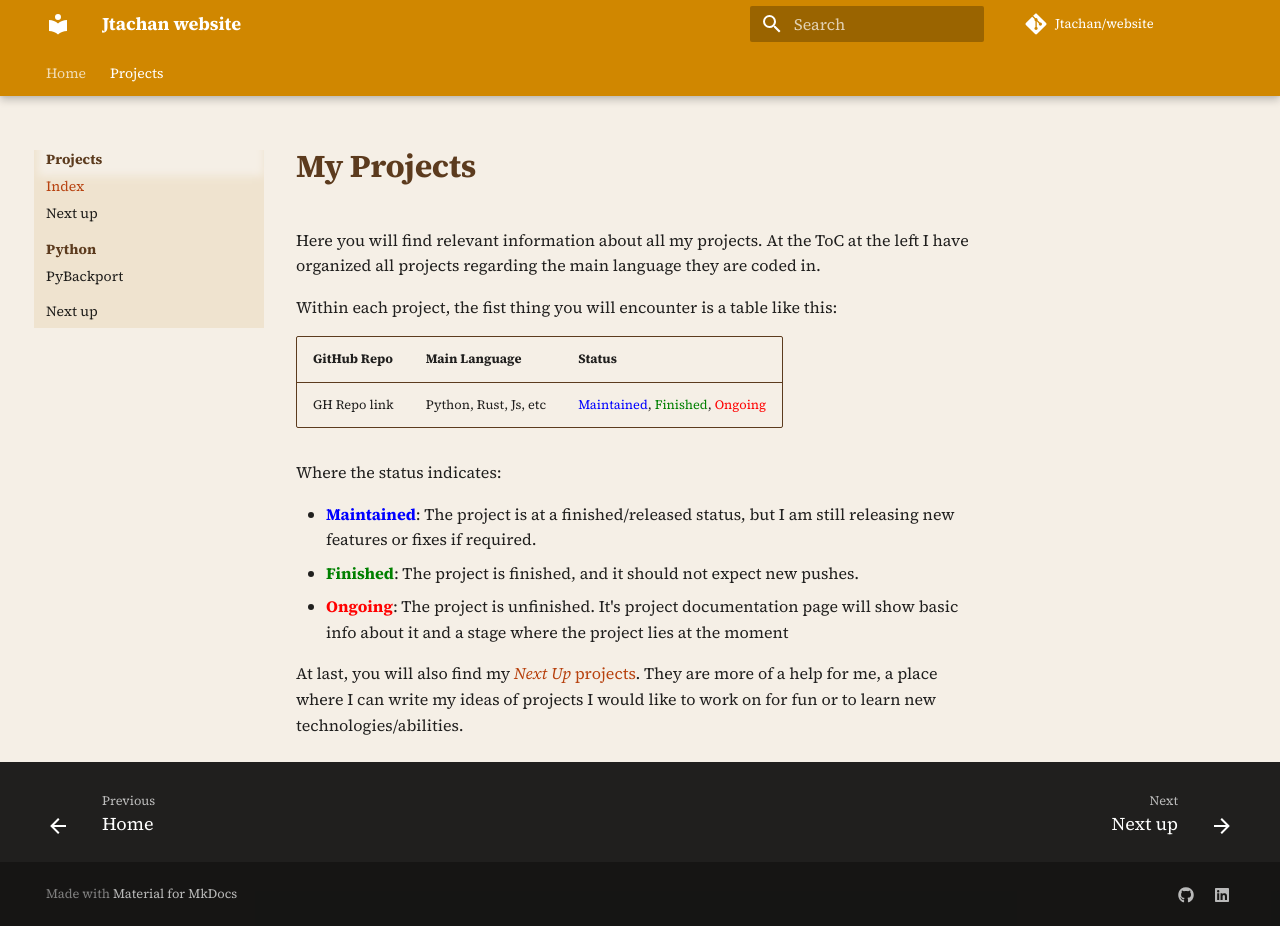
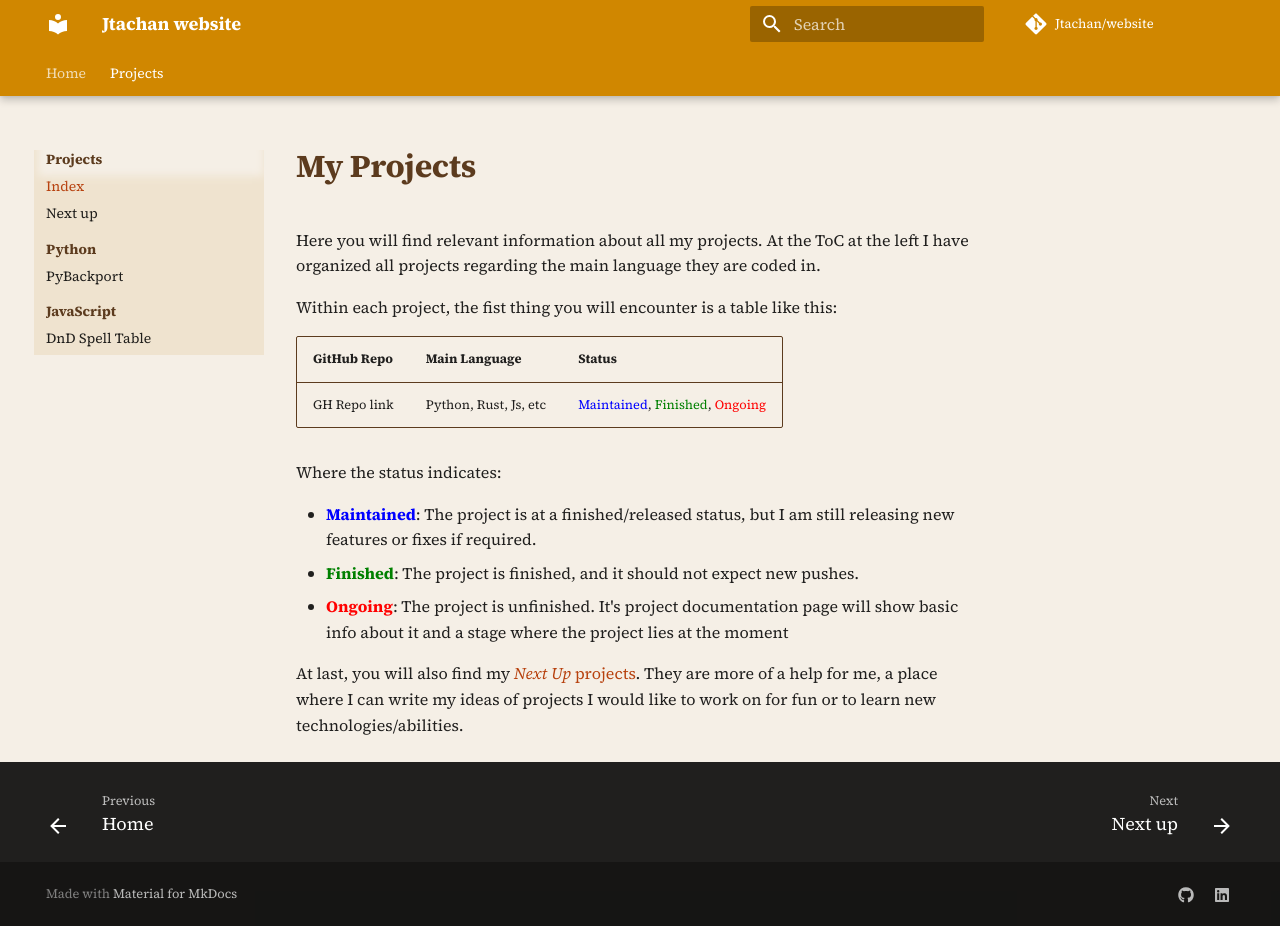
Before and after one commit to Jtachan/website, an MkDocs documentation site: the page built from docs/proj_index.md, in a window 1280 px wide and 926 px high. Built offline with MkDocs 1.6.1 and Material for MkDocs 9.7.7, drawn with Linux system fonts in a browser that asks for light colours; comment, search, counter and statistics services are not loaded.

Commit message:
Project: Spell table (just defined)

```diff
--- a/mkdocs.yml
+++ b/mkdocs.yml
@@ -11,7 +11,8 @@ nav:
       - Next up: projects/nextup.md
       - Python:
           - PyBackport: projects/pybackport.md
-      - Next up: projects/nextup.md
+      - JavaScript:
+          - DnD Spell Table: projects/spells.md
 
 exclude_docs: |
   requirements.txt
```
Also changed, not shown: docs/projects/spells.md (added, +5 -0 lines).
